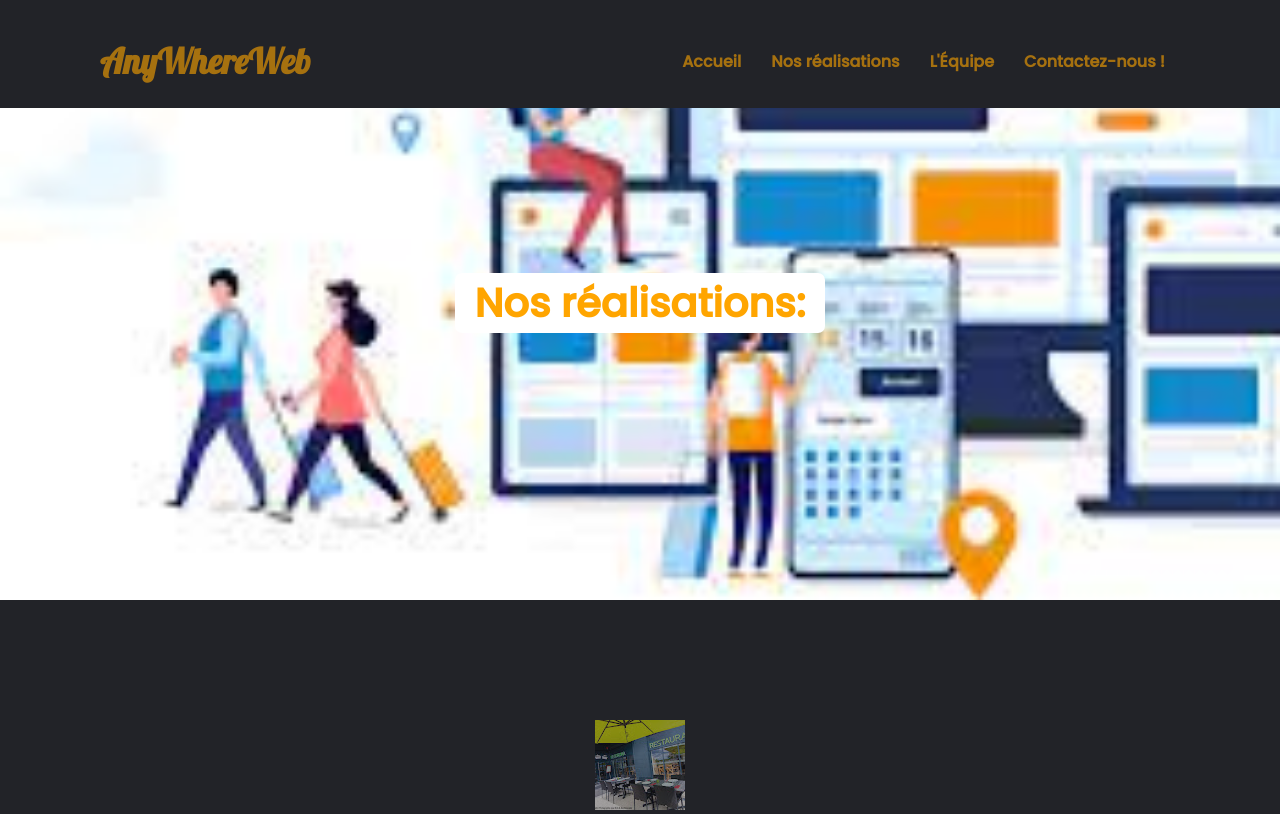
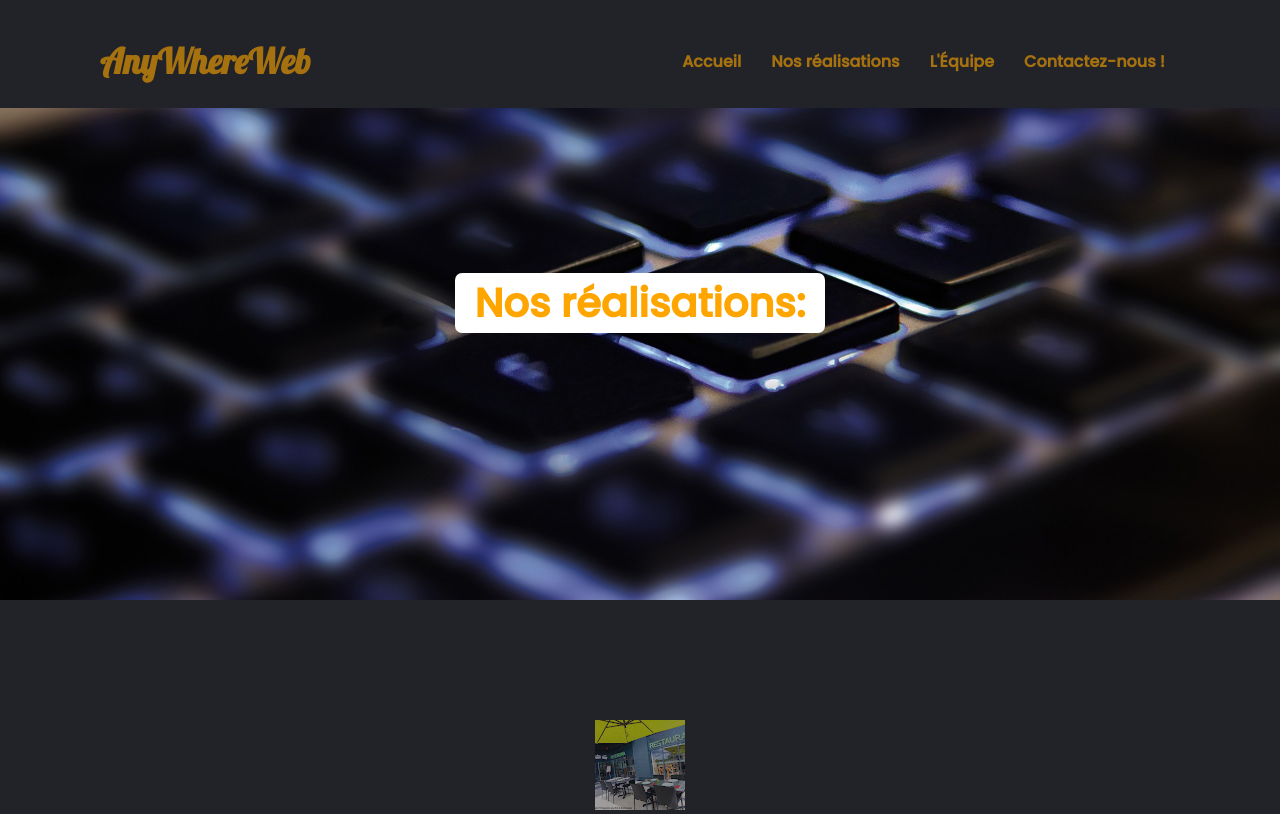
Before and after one commit to GregMagnin/AnyWhereWeb_, a PHP site: page /AWW/page/realisations in a window 1280 px wide. Shown: the top 814 px of the page. Run offline with PHP 8.4, Linux system fonts and the light colour scheme.

Commit message:
changement image nos réaliastions

```diff
--- a/page/realisations/index.php
+++ b/page/realisations/index.php
@@ -12,7 +12,7 @@ namespace SGL\AWW;
   <span>
     <h1 class="top110">Nos réalisations:</h1>
   </span>
-  <div class="background-image" style="background-image:url(../../assets/image/confiance.jpg);"></div>
+  <div class="background-image" style="background-image:url(../../assets/image/technologie.jpg);"></div>
 </section>
 
 <section class="top80">
@@ -80,5 +80,4 @@ namespace SGL\AWW;
   </div>
 
 </section>
-
 <?php include_once '../../partials/footer.php'; ?>
--- a/partials/footer.php
+++ b/partials/footer.php
@@ -22,7 +22,7 @@ namespace SGL\AWW;
       <h3>Nos coordonnées</h3><br>
       <ul class="contact">
 
-        <li>Téléphone: 07 61 44 48 20</li><br>
+        <li>Téléphone: 03 03 03 03 03</li><br>
         <li>E-mail: AnyWhereWeb21@gmail.com</li><br>
         <li>Adresse:<br>
          8C, Rue Jeanne Barret</br>
```
Also changed, not shown: assets/image/realisations.jpg (added), assets/image/technologie.jpg (added).
